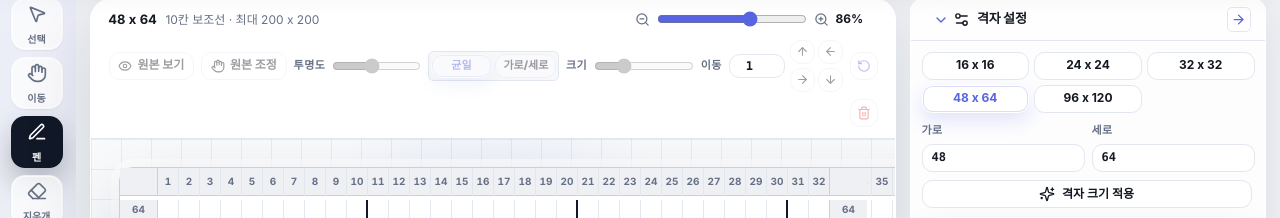
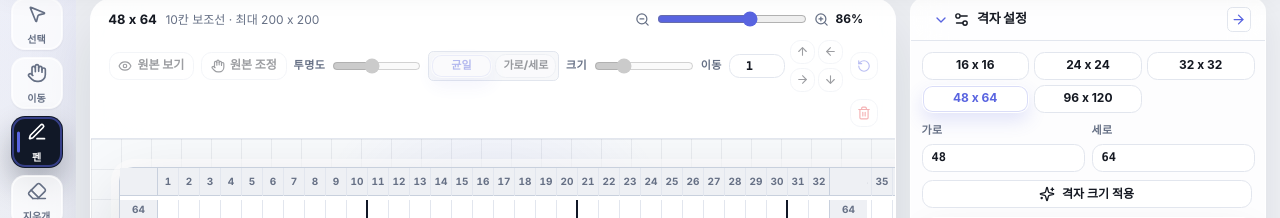
Before and after one commit to hyubbb/knitgrid, a React (Vite) app: page / in a window 1280 px wide. Both pictures are taken after a click on the button "새 도안 만들기". Shown: the part 84-302 px from the top of the page. Built offline with nearby package versions, Linux system fonts and the light colour scheme.

Commit message:
fix: 도구 레일 선택 상태 구분

```diff
--- a/src/styles.css
+++ b/src/styles.css
@@ -1944,7 +1944,7 @@
   }
 
   .tool-rail button {
-    @apply min-h-[52px] w-[52px] rounded-2xl border-transparent bg-white/70 text-[var(--kg-muted)] shadow-[0_1px_2px_rgba(17,24,39,0.06),inset_0_0_0_1px_rgba(255,255,255,0.72)];
+    @apply relative min-h-[52px] w-[52px] overflow-hidden rounded-2xl border-transparent bg-white/70 text-[var(--kg-muted)] shadow-[0_1px_2px_rgba(17,24,39,0.06),inset_0_0_0_1px_rgba(255,255,255,0.72)];
   }
 
   .tool-rail button:hover:not(:disabled) {
@@ -1952,7 +1952,16 @@
   }
 
   .tool-rail button.active {
-    @apply border-transparent bg-[var(--kg-navy)] text-white shadow-[0_14px_28px_rgba(17,24,39,0.26)];
+    @apply border-transparent bg-[var(--kg-navy)] text-white shadow-[0_16px_30px_rgba(17,24,39,0.30),inset_0_0_0_2px_rgba(89,100,224,0.52)];
+  }
+
+  .tool-rail button.active:hover:not(:disabled) {
+    @apply bg-[var(--kg-navy)] text-white shadow-[0_16px_30px_rgba(17,24,39,0.30),inset_0_0_0_2px_rgba(89,100,224,0.52)];
+  }
+
+  .tool-rail button.active::before {
+    @apply absolute left-[5px] top-1/2 h-6 w-1 rounded-full bg-[var(--kg-teal)] content-[""];
+    transform: translateY(-50%);
   }
 
   .workspace {
@@ -2213,7 +2222,11 @@
   }
 
   [data-theme="dark"] .tool-rail button.active {
-    @apply bg-white text-[#111827] shadow-[0_14px_30px_rgba(0,0,0,0.36)];
+    @apply bg-white text-[#111827] shadow-[0_14px_30px_rgba(0,0,0,0.36),inset_0_0_0_2px_rgba(89,100,224,0.64)];
+  }
+
+  [data-theme="dark"] .tool-rail button.active:hover:not(:disabled) {
+    @apply bg-white text-[#111827] shadow-[0_14px_30px_rgba(0,0,0,0.36),inset_0_0_0_2px_rgba(89,100,224,0.64)];
   }
 
   [data-theme="dark"] .canvas-panel,
```
